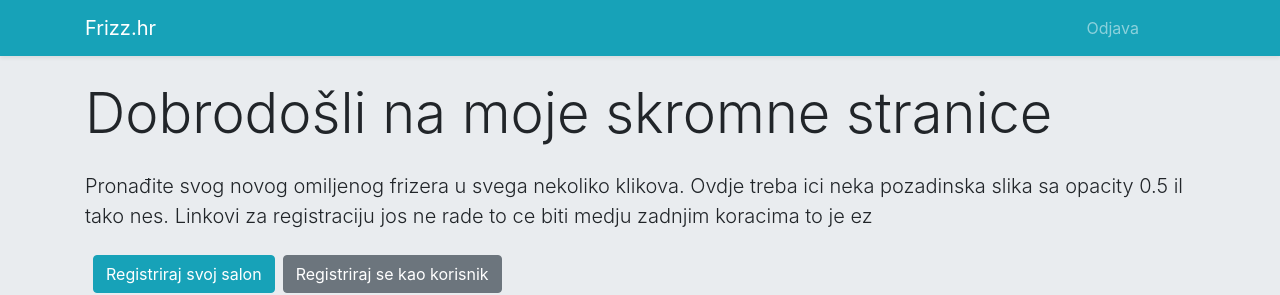
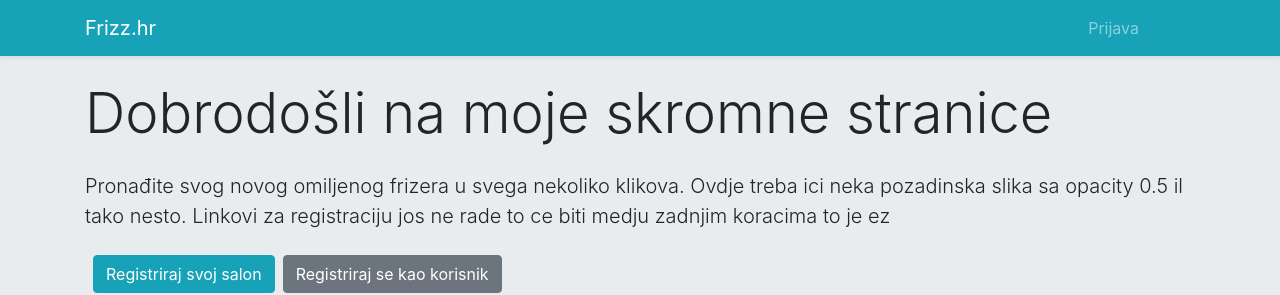
Before and after one commit to NikolasSkrlj/Frizz, a React (Create React App) app in the folder client/: page / in a window 1280 px wide. Shown: the top 295 px of the page. Built offline with nearby package versions, Linux system fonts and the light colour scheme.

Commit message:
global cntext fix

```diff
--- a/client/src/containers/LandingPage.js
+++ b/client/src/containers/LandingPage.js
@@ -15,7 +15,7 @@ const LandingPage = () => {
           </h1>
           <p className="lead">
             Pronađite svog novog omiljenog frizera u svega nekoliko klikova.
-            Ovdje treba ici neka pozadinska slika sa opacity 0.5 il tako nes.
+            Ovdje treba ici neka pozadinska slika sa opacity 0.5 il tako nesto.
             Linkovi za registraciju jos ne rade to ce biti medju zadnjim
             koracima to je ez
           </p>
--- a/client/src/contexts/GlobalContext.js
+++ b/client/src/contexts/GlobalContext.js
@@ -4,14 +4,14 @@ import React, { createContext, useState } from "react";
 export const GlobalContext = createContext();
 
 const GlobalContextProvider = (props) => {
-  /* const [isLoggedIn, setIsLoggedIn] = useState(false); //bool za provjeru
+  const [isLoggedIn, setIsLoggedIn] = useState(false); //bool za provjeru
   const [authToken, setAuthToken] = useState(""); //token koji se dobije nakon prijave
   const [showLoginModal, setShowLoginModal] = useState(false); // togglanje vidljivosti modala
   const [user, setUser] = useState({}); // podaci o useru
   const [salon, setSalon] = useState({}); // podaci o salonu (ili jedno ili drugo)
   const [userType, setUserType] = useState(""); // moze biti user ili salon
- */
-  //za test
+
+  /* //za test
   const [isLoggedIn, setIsLoggedIn] = useState(true); //bool za provjeru
   const [authToken, setAuthToken] = useState(
     "eyJhbGciOiJIUzI1NiIsInR5cCI6IkpXVCJ9.eyJfaWQiOiI1ZjIwMzI4ODU0Njk3NzA4NzhiNTdmYWQiLCJpYXQiOjE1OTg5NzA1OTh9.YWb1xnomg2ZMZmgpgpHZsNzMBzQY4cPtgxCReFHe7us"
@@ -19,7 +19,7 @@ const GlobalContextProvider = (props) => {
   const [showLoginModal, setShowLoginModal] = useState(false); // togglanje vidljivosti modala
   const [user, setUser] = useState({}); // podaci o useru
   const [salon, setSalon] = useState({}); // podaci o salonu (ili jedno ili drugo)
-  const [userType, setUserType] = useState("user"); // moze biti user ili salon
+  const [userType, setUserType] = useState("user"); // moze biti user ili salon */
 
   const toggleShowLoginModal = () => {
     setShowLoginModal(!showLoginModal);
```
